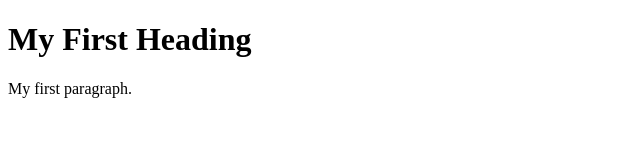
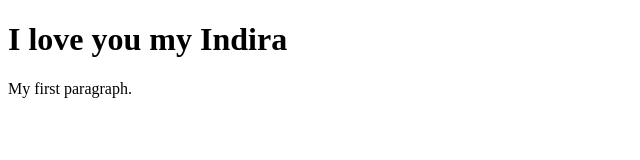
Before and after one commit to Orestikito/orestikito.github.io, a plain HTML site: page index.html in a window 1280 px wide. Shown: the whole page, without its empty margins (0-640 px from the left). Drawn offline with Linux system fonts and the light colour scheme.

Commit message:
Update index.html

```diff
--- a/index.html
+++ b/index.html
@@ -4,7 +4,7 @@
     <title>Page Title</title>
   </head>
   <body>
-    <h1>My First Heading</h1>
+    <h1>I love you my Indira</h1>
       <p>My first paragraph.</p>
   </body>
 </html>
```
